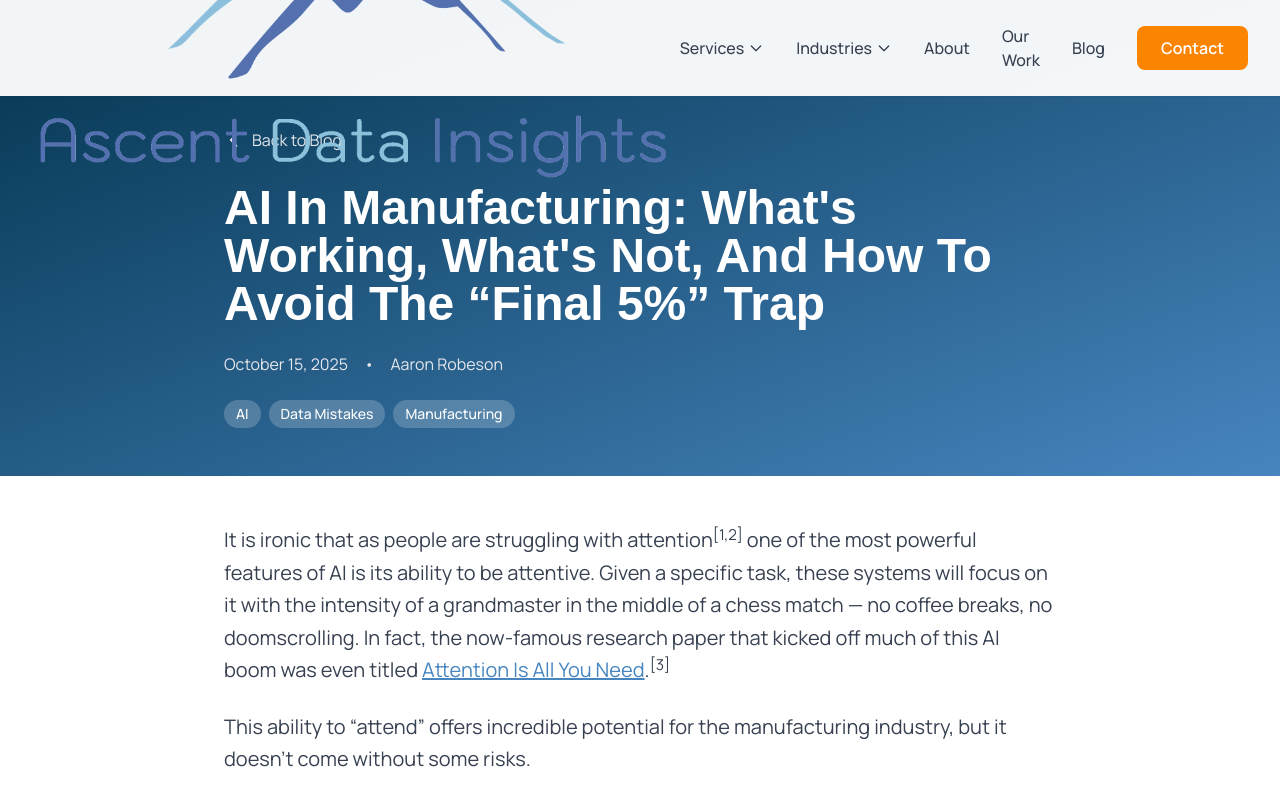
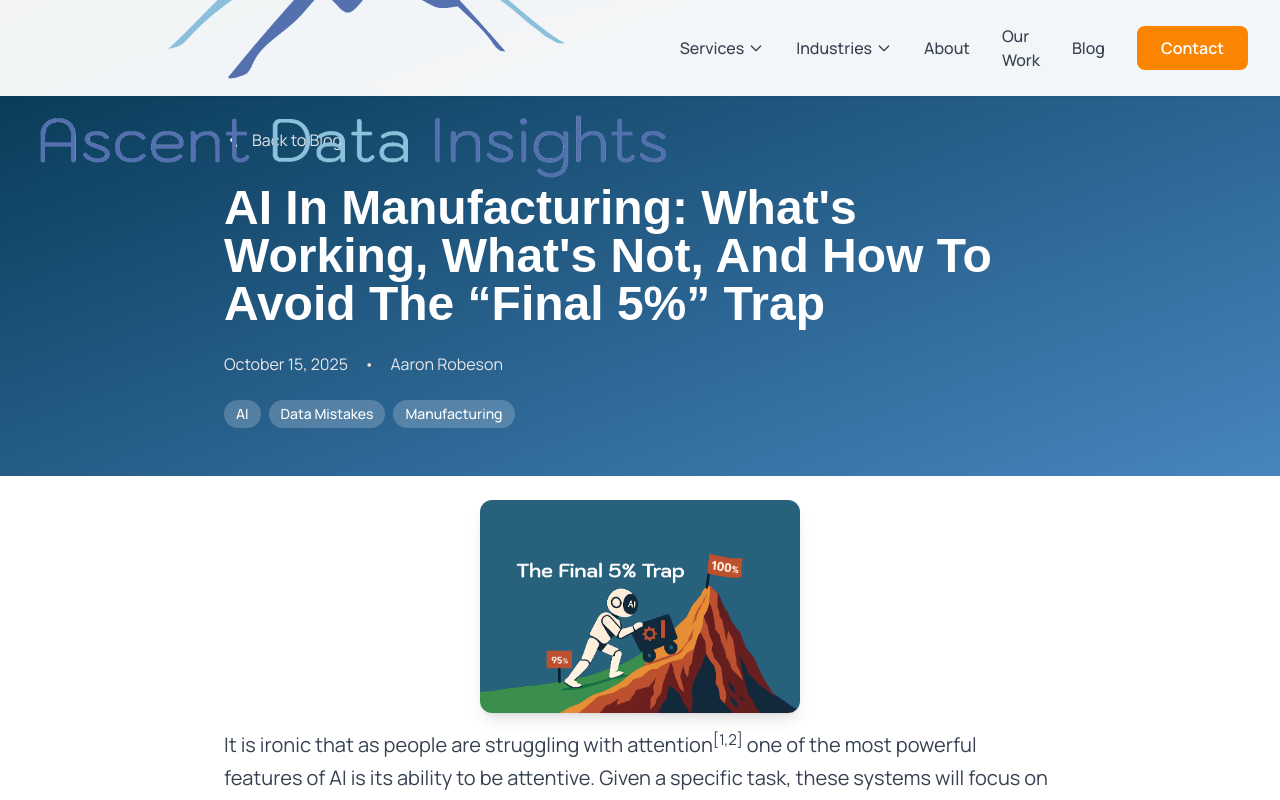
Before and after one commit to Ascent-Data-Insights/adi-website, a Next.js app: page /blog/ai-in-manufacturing in a window 1280 px wide. Shown: the top 800 px of the page. Built offline with nearby package versions, Linux system fonts and the light colour scheme; a web font is replaced by a local one.

Commit message:
Add images

```diff
--- a/app/blog/[slug]/page.tsx
+++ b/app/blog/[slug]/page.tsx
@@ -1,6 +1,7 @@
 import Header from '@/app/components/Header';
 import Footer from '@/app/components/Footer';
 import Link from 'next/link';
+import Image from 'next/image';
 import type { Metadata } from 'next';
 import { getBlogPost, getAllBlogSlugs } from '@/lib/blog';
 import { notFound } from 'next/navigation';
@@ -95,11 +96,26 @@ export default async function BlogPostPage({ params }: { params: Promise<{ slug:
 
       {/* Blog Content */}
       <article className="py-12 bg-white">
+        {/* Hero Image */}
+        {post.heroImage && (
+          <div className="max-w-sm mx-auto mb-4 px-4 sm:px-6 lg:px-8 -mt-6">
+            <div className="relative rounded-xl overflow-hidden shadow-lg">
+              <Image
+                src={post.heroImage}
+                alt={post.title}
+                width={1000}
+                height={1000}
+                className="w-full h-auto"
+                priority
+              />
+            </div>
+          </div>
+        )}
         <div className="max-w-4xl mx-auto px-4 sm:px-6 lg:px-8">
           <div className="prose prose-lg prose-brand max-w-none">
             <ReactMarkdown
               remarkPlugins={[remarkGfm]}
-              rehypePlugins={[rehypeRaw]} // Add this line
+              rehypePlugins={[rehypeRaw]}
               components={{
                 h1: ({ children }: { children?: React.ReactNode }) => (
                   <h1 className="font-heading text-4xl font-bold text-brand-primary mb-6 mt-8">
--- a/app/blog/page.tsx
+++ b/app/blog/page.tsx
@@ -1,6 +1,7 @@
 import Header from '@/app/components/Header';
 import Footer from '@/app/components/Footer';
 import Link from 'next/link';
+import Image from 'next/image';
 import type { Metadata } from 'next';
 import { getAllBlogPosts } from '@/lib/blog';
 
@@ -43,6 +44,20 @@ export default function BlogPage() {
             <div className="space-y-12">
               {posts.map((post) => (
                 <article key={post.slug} className="border-b border-gray-200 pb-12 last:border-b-0">
+                  <div className="flex gap-6">
+                    {post.heroImage && (
+                      <Link href={`/blog/${post.slug}`} className="flex-shrink-0">
+                        <div className="relative w-48 h-32 rounded-lg overflow-hidden">
+                          <Image
+                            src={post.heroImage}
+                            alt={post.title}
+                            fill
+                            className="object-cover hover:scale-105 transition-transform duration-300"
+                          />
+                        </div>
+                      </Link>
+                    )}
+                    <div className="flex-grow">
                       <Link href={`/blog/${post.slug}`} className="group">
                         <h2 className="font-heading text-3xl font-bold text-brand-primary mb-3 group-hover:text-brand-secondary transition-colors">
                           {post.title}
@@ -94,6 +109,8 @@ export default function BlogPage() {
                           <path strokeLinecap="round" strokeLinejoin="round" strokeWidth={2} d="M9 5l7 7-7 7" />
                         </svg>
                       </Link>
+                    </div>
+                  </div>
                 </article>
               ))}
             </div>
--- a/blogs/ai-in-manufacturing.md
+++ b/blogs/ai-in-manufacturing.md
@@ -4,6 +4,7 @@ date: "2025-10-15"
 excerpt: "It is ironic that as people are struggling with attention one of the most powerful features of AI is its ability to be attentive."
 author: "Aaron Robeson"
 tags: ["AI", "Data Mistakes", "Manufacturing"]
+heroImage: "/images/blog/the_final_5_trap-1.png"
 ---
 
 It is ironic that as people are struggling with attention<sup>[1,2]</sup> one of the most powerful features of AI is its ability to be attentive. Given a specific task, these systems will focus on it with the intensity of a grandmaster in the middle of a chess match — no coffee breaks, no doomscrolling. In fact, the now-famous research paper that kicked off much of this AI boom was even titled [Attention Is All You Need](https://arxiv.org/abs/1706.03762).<sup>[3]</sup>
--- a/lib/blog.ts
+++ b/lib/blog.ts
@@ -11,6 +11,7 @@ export interface BlogPost {
   excerpt: string;
   author?: string;
   tags?: string[];
+  heroImage?: string;
   content: string;
 }
 
@@ -36,6 +37,7 @@ export function getAllBlogPosts(): BlogPost[] {
         excerpt: data.excerpt || '',
         author: data.author,
         tags: data.tags || [],
+        heroImage: data.heroImage,
         content,
       } as BlogPost;
     });
@@ -67,6 +69,7 @@ export function getBlogPost(slug: string): BlogPost | null {
     excerpt: data.excerpt || '',
     author: data.author,
     tags: data.tags || [],
+    heroImage: data.heroImage,
     content,
   } as BlogPost;
 }
```
Also changed, not shown: blogs/hidden-risk-in-your-data.md (+1 -0 lines), public/images/blog/the_final_5_trap-1.png (added), 1 other file (tests, documents, lock files or other folders). Lines whose indentation alone changed are shown as unchanged.
